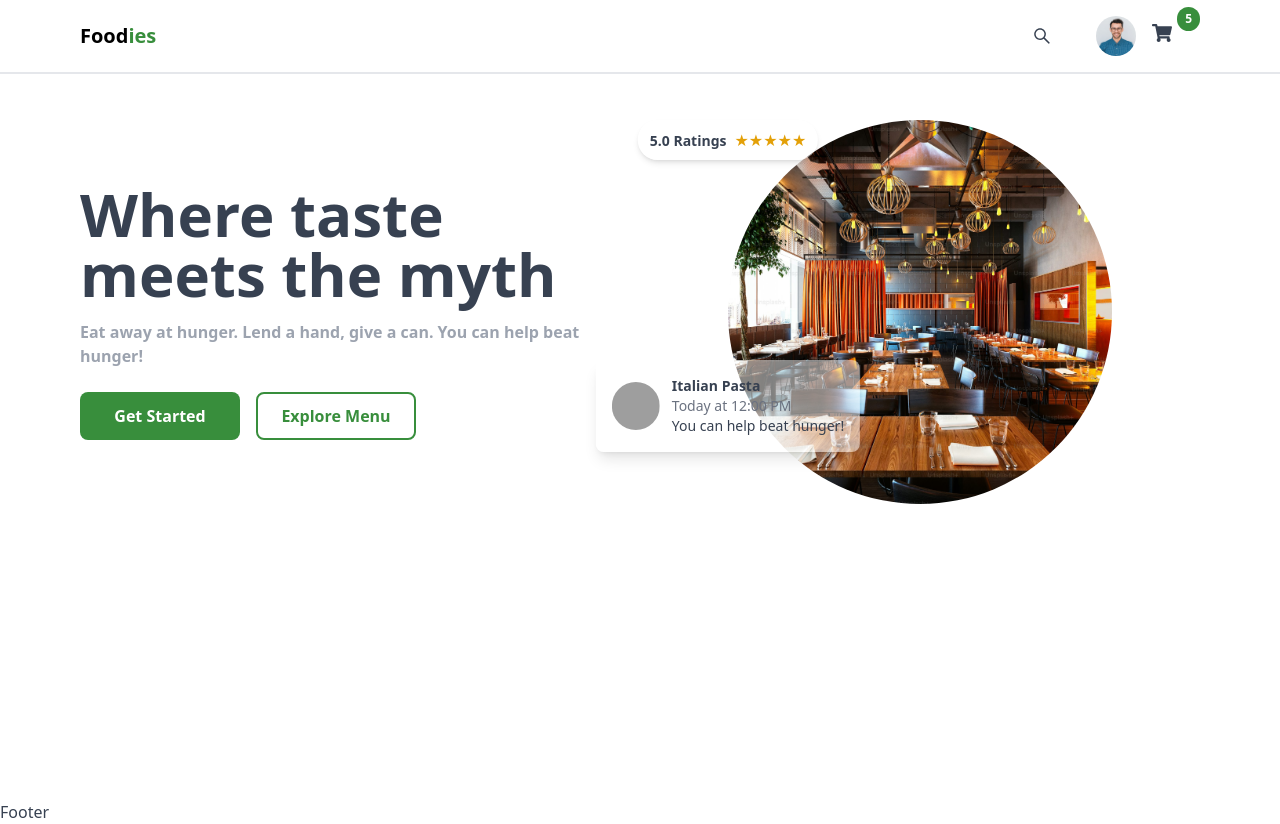
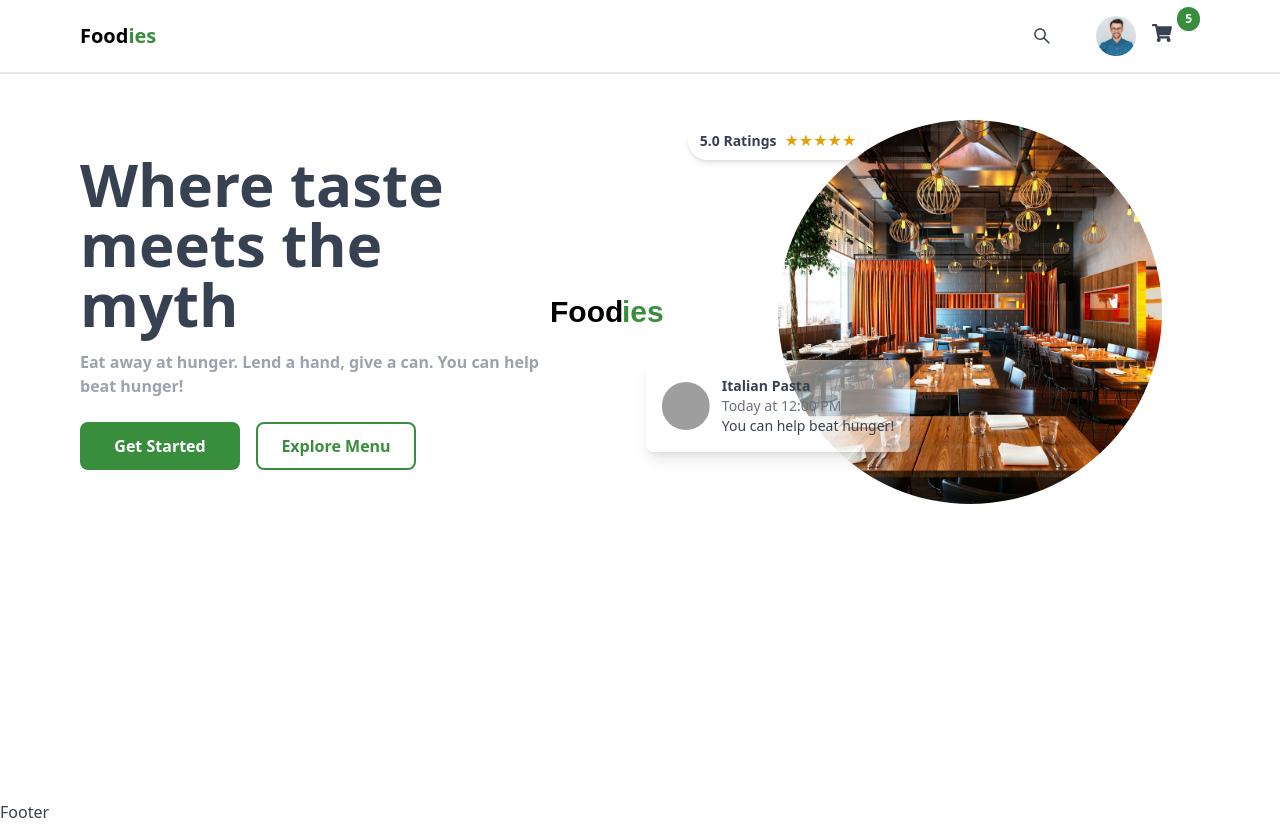
Before and after one commit to Sachith-AB/Online-Food-Ordering, a React (Vite) app in the folder frontend/: page / in a window 1280 px wide. Built offline with nearby package versions, Linux system fonts and the light colour scheme; grey boxes are pictures that could not be loaded.

Commit message:
add that icon in favicon icon

```diff
--- a/frontend/index.html
+++ b/frontend/index.html
@@ -3,7 +3,8 @@
   <head>
     <meta charset="UTF-8" />
     <meta name="viewport" content="width=device-width, initial-scale=1.0" />
-    <title>sachith food oderinng</title>
+    <title>Sachith Food Ordering</title>
+    <link rel="icon" href="/Logo.svg" type="image/svg+xml" />
   </head>
   <body>
     <div id="root"></div>
--- a/frontend/src/pages/Home/Home.jsx
+++ b/frontend/src/pages/Home/Home.jsx
@@ -8,6 +8,7 @@ import RestaurantCard from '../../components/RestuarantCard';
 import FoodSlider from '../../components/Slider';
 import restuarantImage from '../../assets/restuarant.jpeg';
 import { getRestaurantDetails, getUserDetails } from '../../core/user';
+import logo from '../../../public/logo.svg'
 
 export default function Home() {
     const { currentUser } = useSelector((state) => state.user);
@@ -45,6 +46,7 @@ export default function Home() {
                         <SecondryButton text="Explore Menu" />
                     </div>
                 </div>
+                <img src={logo} alt="" />
                 <div className="flex flex-col items-center w-full md:w-1/2 mt-8 md:mt-0">
                     <div className="relative rounded-full w-80 h-80 md:w-96 md:h-96">
                         <img src={restuarantImage} alt="Food Image" className="object-cover w-full h-full rounded-full" />
@@ -82,7 +84,7 @@ export default function Home() {
                                 Array.isArray(restaurants) && restaurants.map((restaurant)=>(
                                     <RestaurantCard
                                     key={restaurant.id}
-                                    image={restuarantImage}
+                                    image={restaurant.images}
                                     name={restaurant.name}
                                     address="123 Foodie Lane, Flavor Town"
                                     description={restaurant.description}
```
Also changed, not shown: frontend/public/Logo.svg (added).
